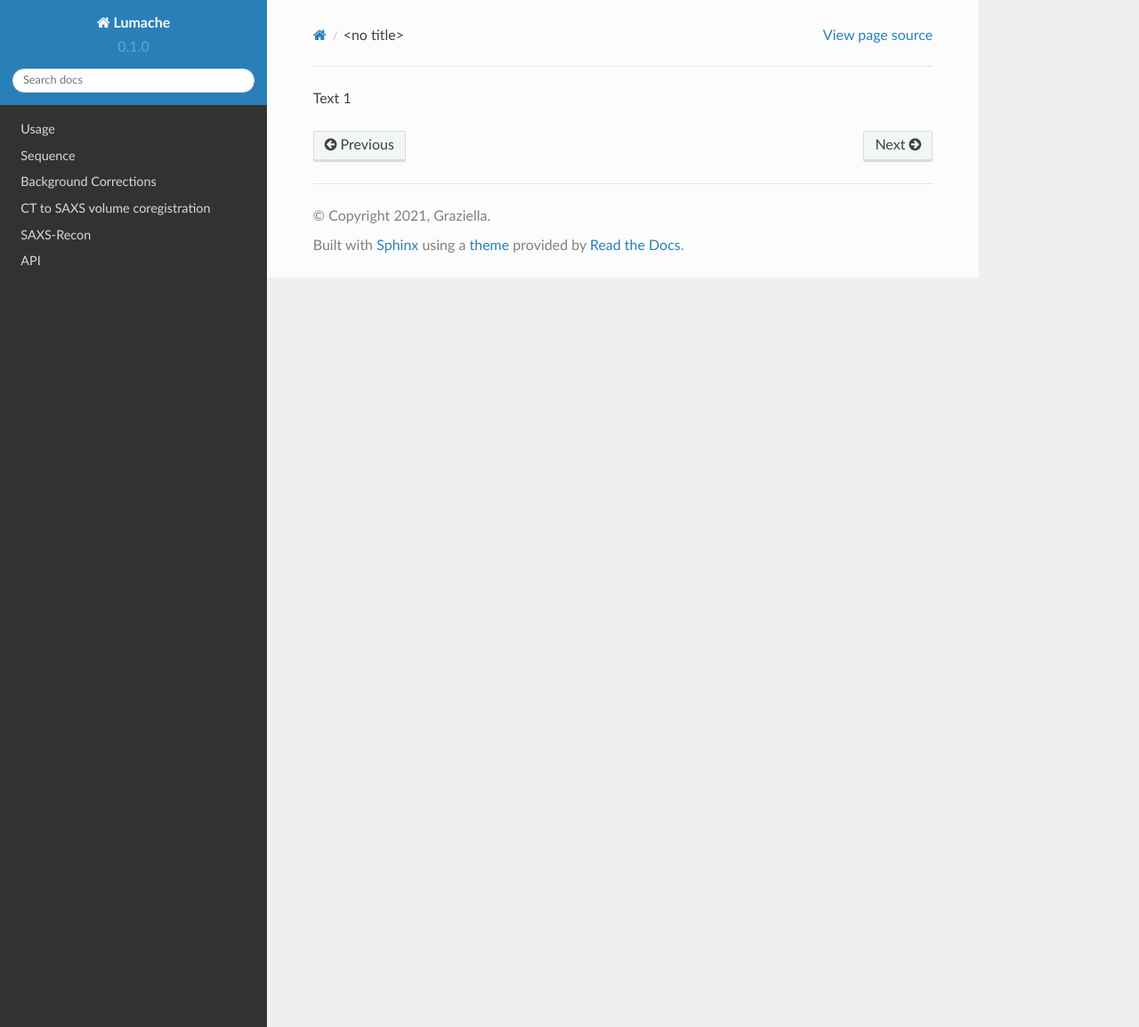
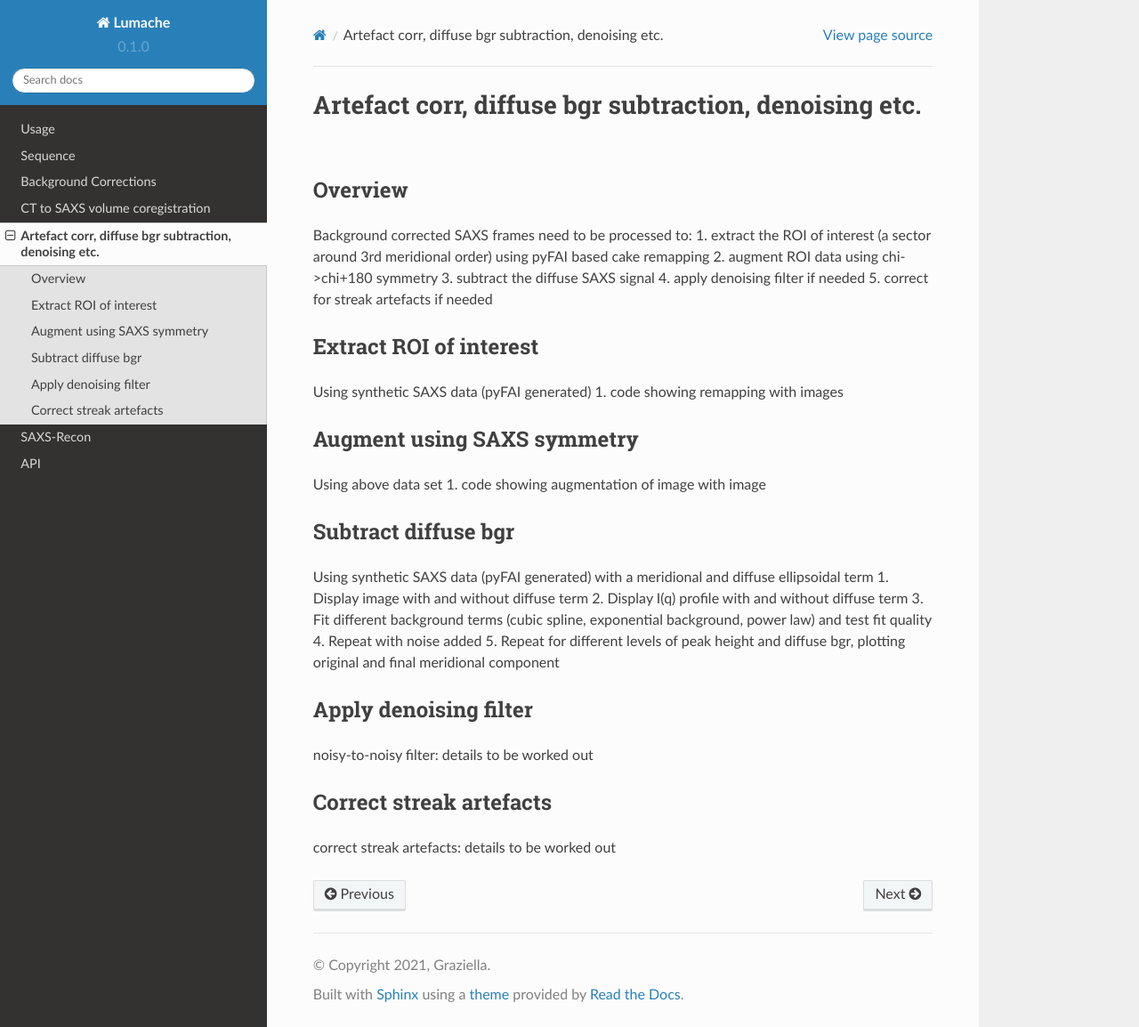
Before and after one commit to himadri111/saxs-docs-tutorial, a Sphinx documentation site: the page built from docs/source/imgtreatment.rst, in a window 1280 px wide and 1154 px high. Shown: the whole window at 89% size. Built offline with Sphinx 7.4.7 and the Read the Docs theme 2.0.0, drawn with Linux system fonts in a browser that asks for light colours.

Commit message:
Update imgtreatment.rst

```diff
--- a/docs/source/imgtreatment.rst
+++ b/docs/source/imgtreatment.rst
@@ -1 +1,44 @@
-Text 1
+Artefact corr, diffuse bgr subtraction, denoising etc.
+=======================================================
+
+.. _Overview:
+Overview
+------------
+Background corrected SAXS frames need to be processed to:
+1. extract the ROI of interest (a sector around 3rd meridional order) using pyFAI based cake remapping
+2. augment ROI data using chi->chi+180 symmetry
+3. subtract the diffuse SAXS signal
+4. apply denoising filter if needed
+5. correct for streak artefacts if needed
+
+.. _roi:
+Extract ROI of interest
+-------------------------
+Using synthetic SAXS data (pyFAI generated)
+1. code showing remapping with images
+
+.. _augment:
+Augment using SAXS symmetry
+---------------------------
+Using above data set
+1. code showing augmentation of image with image
+
+.. _diffuse bgr:
+Subtract diffuse bgr
+-------------------------
+Using synthetic SAXS data (pyFAI generated) with a meridional and diffuse ellipsoidal term
+1. Display image with and without diffuse term
+2. Display I(q) profile with and without diffuse term
+3. Fit different background terms (cubic spline, exponential background, power law) and test fit quality
+4. Repeat with noise added
+5. Repeat for different levels of peak height and diffuse bgr, plotting original and final meridional component
+
+.. _denoising:
+Apply denoising filter
+-------------------------
+noisy-to-noisy filter: details to be worked out
+
+.. _streak:
+Correct streak artefacts
+-------------------------
+correct streak artefacts: details to be worked out
```
